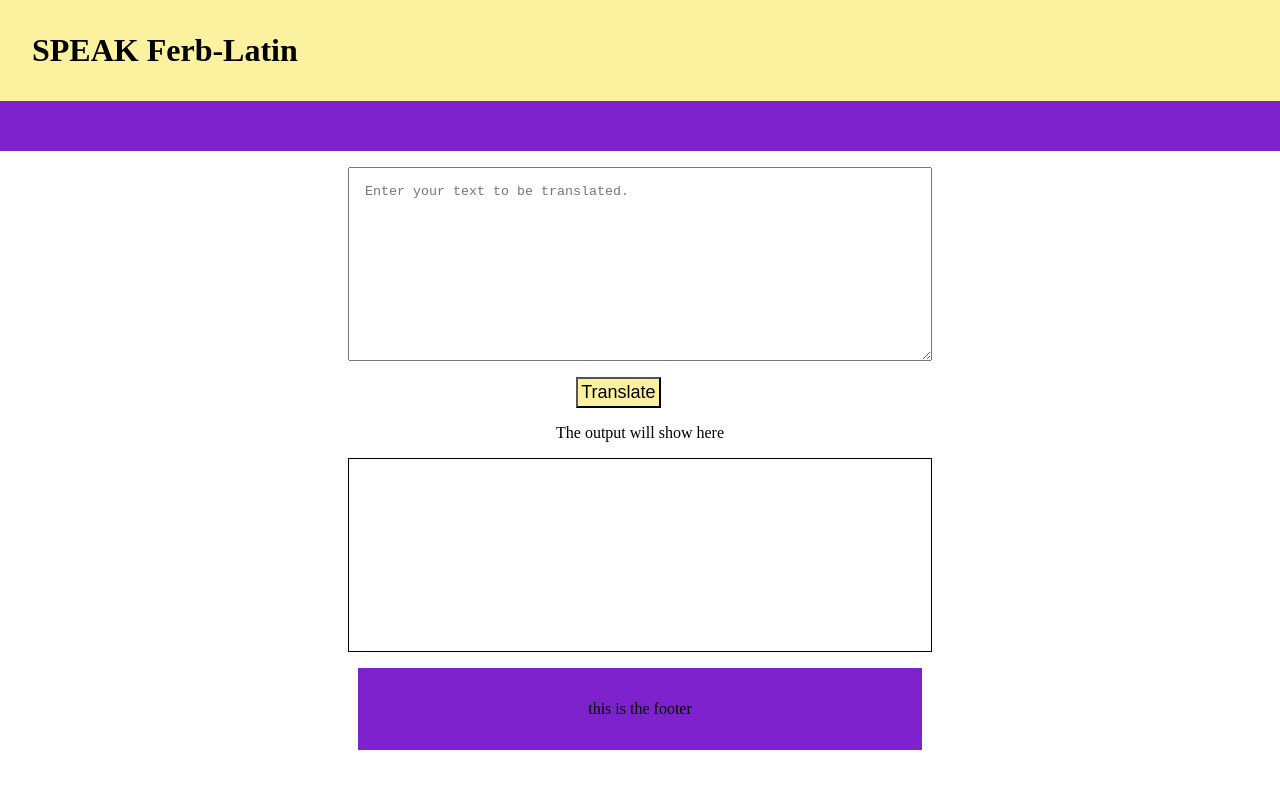
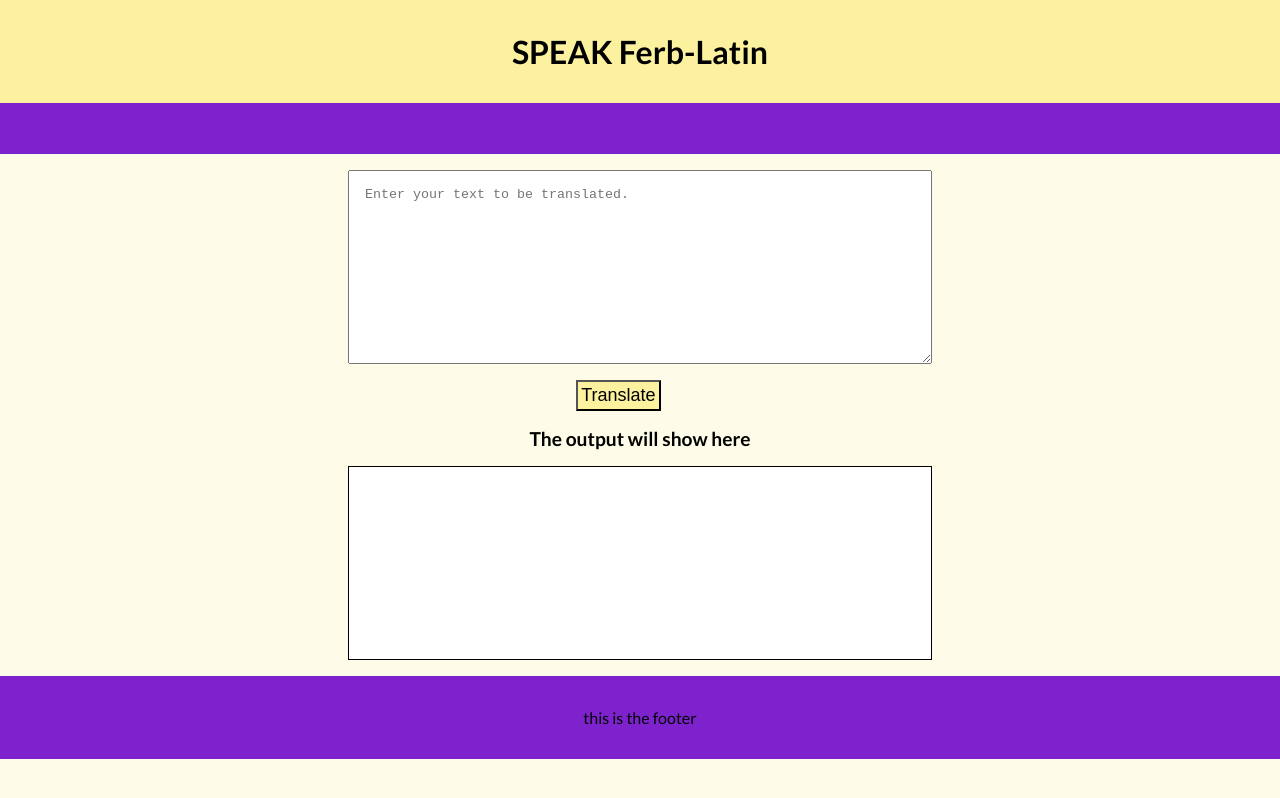
Before and after one commit to Shraddha-V22/Ferb-latin-translator, a plain HTML site: page index.html in a window 1280 px wide. Drawn offline with Linux system fonts and the light colour scheme.

Commit message:
edit footer, color, and output

```diff
--- a/index.html
+++ b/index.html
@@ -8,14 +8,19 @@
     <link href="styles.css" rel="stylesheet">
 </head>
 <body>
-    <h1>SPEAK Ferb-Latin</h1>
+    <header id="header">
+        <h1 class="container-center">SPEAK Ferb-Latin</h1>
+    </header>
+
     <div id="header-border"><br></div>
     <textarea id="textarea" placeholder="Enter your text to be translated."></textarea>
     <button id="translate-Btn">Translate</button>
     <div class="output-header container-center">The output will show here</div>
     <div id="output"></div>
 
-    <footer class="footer container-center">this is the footer</footer>
+    <footer class="footer">
+       <p class="footer-content container-center">this is the footer</p>
+    </footer>
 
     <script src="app.js" type="text/javascript"></script>
 </body>
--- a/styles.css
+++ b/styles.css
@@ -1,13 +1,18 @@
+@import url('https://fonts.googleapis.com/css2?family=Lato:ital,wght@0,300;0,400;0,700;1,300&display=swap');
+
 :root {
     --cream-color: #fcf19e;
     --violet-color: #7e22ce;
+    --bg-color: #fefce8;
 }
 
 body {
     margin: 0;
+    font-family: 'Lato', sans-serif;
+    background-color: var(--bg-color);
 }
 
-h1 {
+#header {
     background-color: var(--cream-color);
     padding: 2rem;
     margin-block: 0;
@@ -45,10 +50,13 @@ h1 {
     padding: 1rem;
     margin-left: auto;
     margin-right: auto;
+    background-color: white;
 }
 
 .output-header {
     padding-top: 1rem;
+    font-size: larger;
+    font-weight: bold;
 }
 
 .container-center {
```
